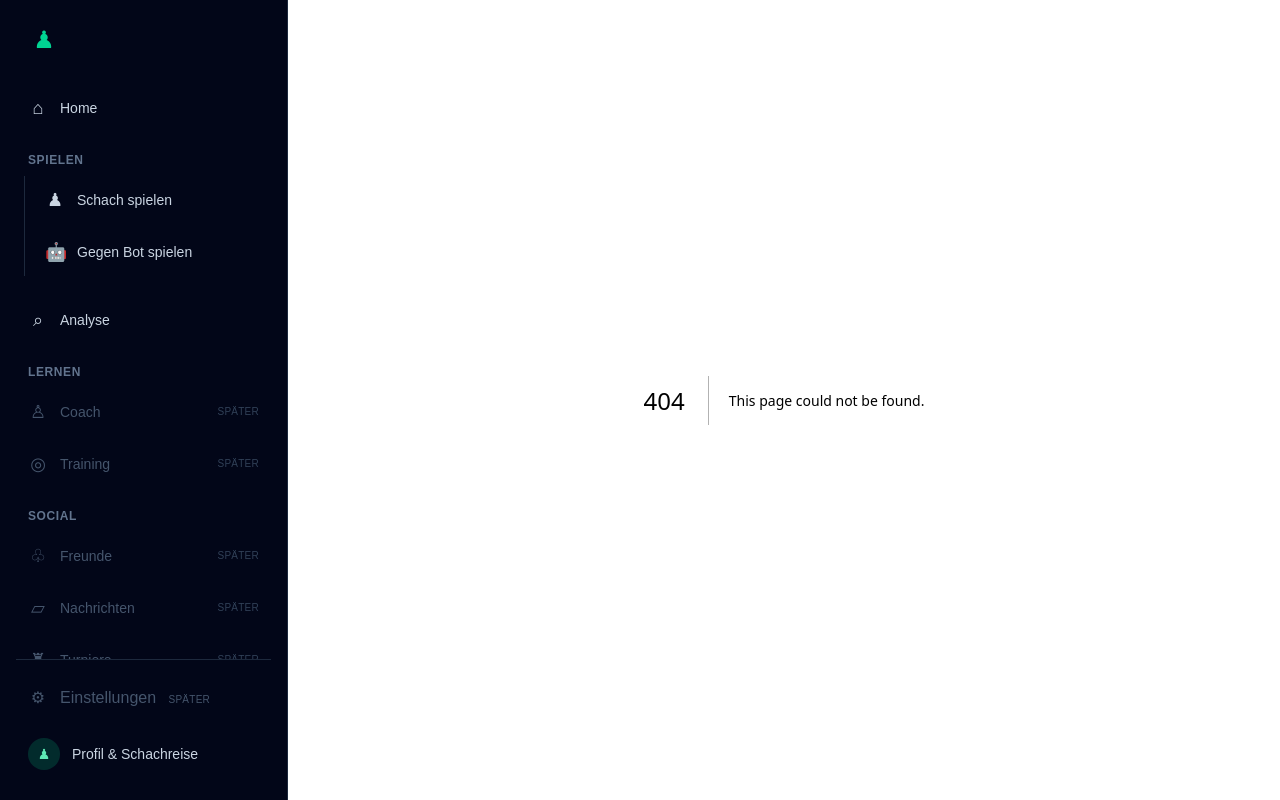
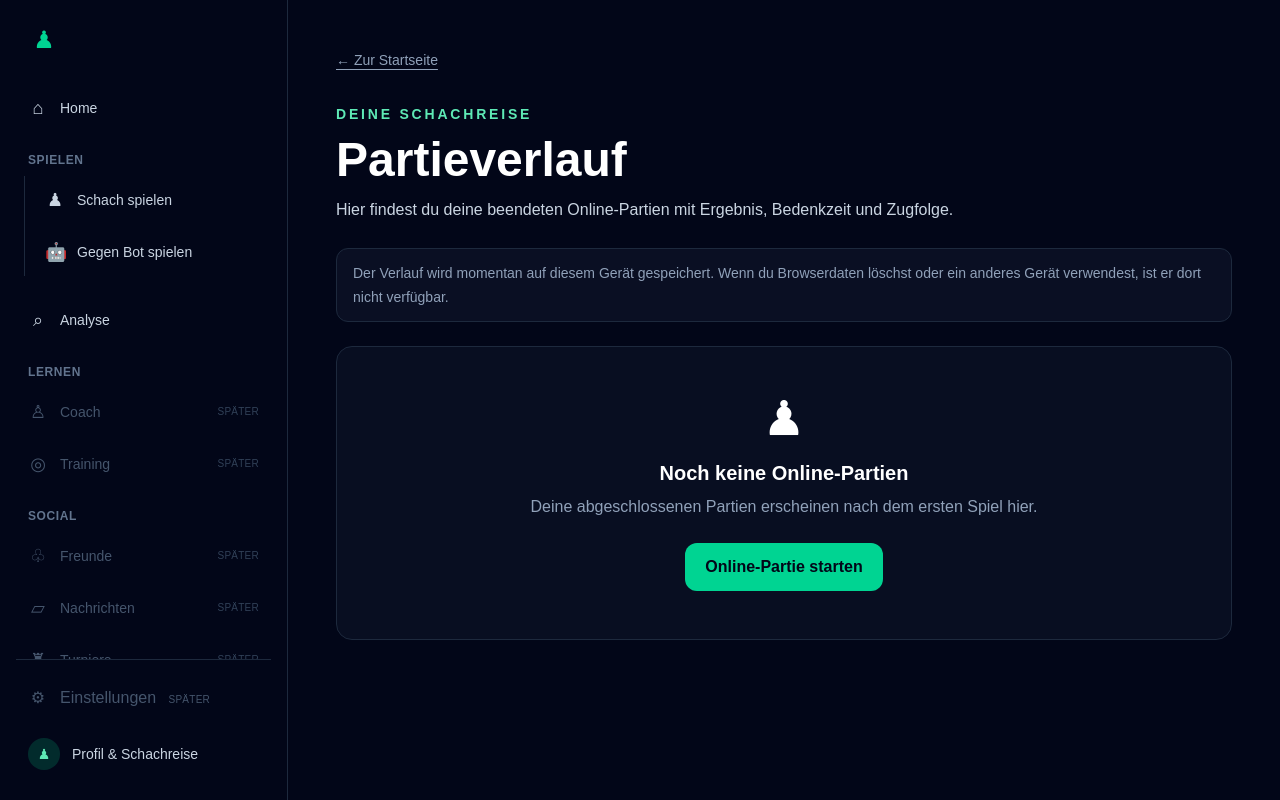
Before and after one commit to Davidbi08/schach-plattform, a Next.js app: page /partien in a window 1280 px wide. Before the commit this address had no page. Built offline with nearby package versions, Linux system fonts and the light colour scheme.

Commit message:
Add separate game history page

```diff
--- /dev/null
+++ b/app/partien/page.tsx
@@ -0,0 +1,89 @@
+"use client";
+
+import Link from "next/link";
+import { useEffect, useState } from "react";
+import { readOnlineHistory, type OnlineGameRecord } from "@/app/online/history-store";
+
+function dateLabel(value: string) {
+  const date = new Date(value);
+  return Number.isNaN(date.getTime()) ? "Datum unbekannt" : new Intl.DateTimeFormat("de-DE", { dateStyle: "medium", timeStyle: "short" }).format(date);
+}
+
+export default function GameHistoryPage() {
+  const [games, setGames] = useState<OnlineGameRecord[]>([]);
+
+  useEffect(() => {
+    const refresh = () => setGames(readOnlineHistory());
+    refresh();
+    window.addEventListener("online-history-updated", refresh);
+    window.addEventListener("storage", refresh);
+    return () => {
+      window.removeEventListener("online-history-updated", refresh);
+      window.removeEventListener("storage", refresh);
+    };
+  }, []);
+
+  return (
+    <main className="min-h-screen bg-slate-950 px-4 py-8 text-white sm:px-8 sm:py-12">
+      <div className="mx-auto max-w-4xl">
+        <Link href="/" className="text-sm text-slate-400 underline underline-offset-4 hover:text-white">← Zur Startseite</Link>
+        <header className="mt-8">
+          <p className="text-sm font-semibold uppercase tracking-[0.2em] text-emerald-300">Deine Schachreise</p>
+          <h1 className="mt-3 text-4xl font-bold sm:text-5xl">Partieverlauf</h1>
+          <p className="mt-3 max-w-2xl leading-7 text-slate-300">Hier findest du deine beendeten Online-Partien mit Ergebnis, Bedenkzeit und Zugfolge.</p>
+        </header>
+
+        <p className="mt-6 rounded-xl border border-slate-800 bg-slate-900/60 px-4 py-3 text-sm leading-6 text-slate-400">
+          Der Verlauf wird momentan auf diesem Gerät gespeichert. Wenn du Browserdaten löschst oder ein anderes Gerät verwendest, ist er dort nicht verfügbar.
+        </p>
+
+        {games.length === 0 ? (
+          <section className="mt-6 rounded-2xl border border-slate-800 bg-slate-900/50 p-8 text-center sm:p-12">
+            <div className="text-5xl" aria-hidden="true">♟</div>
+            <h2 className="mt-4 text-xl font-bold">Noch keine Online-Partien</h2>
+            <p className="mt-2 text-slate-400">Deine abgeschlossenen Partien erscheinen nach dem ersten Spiel hier.</p>
+            <Link href="/online" className="mt-6 inline-flex min-h-12 items-center justify-center rounded-xl bg-emerald-400 px-5 font-semibold text-slate-950 transition hover:bg-emerald-300">Online-Partie starten</Link>
+          </section>
+        ) : (
+          <section className="mt-6 space-y-3" aria-label="Beendete Partien">
+            {games.map((game, index) => {
+              const badge = game.result === "win" ? "bg-emerald-950 text-emerald-300" : game.result === "loss" ? "bg-rose-950 text-rose-300" : "bg-slate-800 text-slate-200";
+              const whiteMoves = game.moves.filter((move) => move.color === "w");
+              const blackMoves = game.moves.filter((move) => move.color === "b");
+              return (
+                <details key={game.id} className="group rounded-2xl border border-slate-800 bg-slate-900/60">
+                  <summary className="flex cursor-pointer list-none flex-wrap items-center gap-3 p-4 sm:p-5">
+                    <span className="flex h-10 w-10 items-center justify-center rounded-xl bg-slate-800 font-semibold text-slate-300">{games.length - index}</span>
+                    <span className="min-w-36 flex-1">
+                      <span className="block font-semibold">Gegner · {game.timeControl}</span>
+                      <span className="mt-1 block text-sm text-slate-400">{dateLabel(game.playedAt)} · Du spieltest {game.color === "w" ? "Weiß" : "Schwarz"}</span>
+                    </span>
+                    <span className={`rounded-full px-3 py-1.5 text-sm font-semibold ${badge}`}>{game.resultText}</span>
+                    <span className="ml-1 text-slate-500 transition group-open:rotate-180" aria-hidden="true">⌄</span>
+                  </summary>
+                  <div className="border-t border-slate-800 px-4 py-4 sm:px-5">
+                    <p className="text-sm text-slate-400">{game.reason}</p>
+                    {game.moves.length === 0 ? (
+                      <p className="mt-3 text-sm text-slate-500">In dieser Partie wurden keine Züge gespeichert.</p>
+                    ) : (
+                      <div className="mt-4 overflow-hidden rounded-xl border border-slate-800">
+                        <div className="grid grid-cols-[3rem_1fr_1fr] bg-slate-950 px-3 py-2 text-xs font-semibold uppercase tracking-wide text-slate-500"><span>Zug</span><span>Weiß</span><span>Schwarz</span></div>
+                        {whiteMoves.map((move, moveIndex) => (
+                          <div key={moveIndex} className="grid grid-cols-[3rem_1fr_1fr] border-t border-slate-800 px-3 py-2.5 text-sm even:bg-slate-950/40">
+                            <span className="text-slate-500">{moveIndex + 1}.</span>
+                            <span>{move.san}</span>
+                            <span>{blackMoves[moveIndex]?.san ?? ""}</span>
+                          </div>
+                        ))}
+                      </div>
+                    )}
+                  </div>
+                </details>
+              );
+            })}
+          </section>
+        )}
+      </div>
+    </main>
+  );
+}
```
